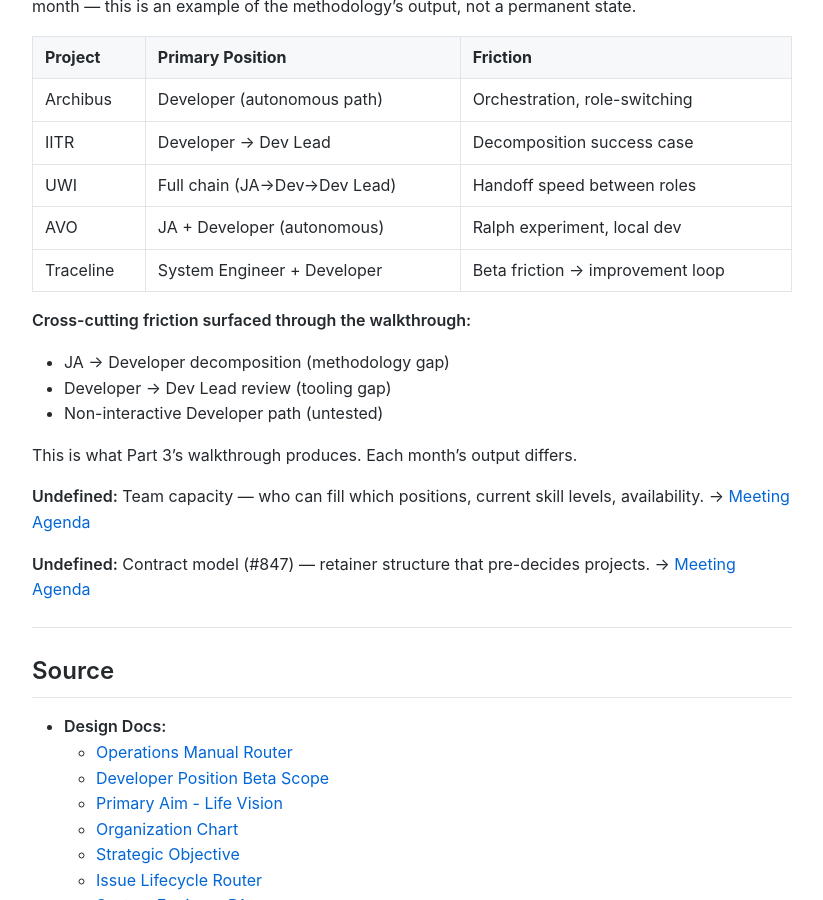
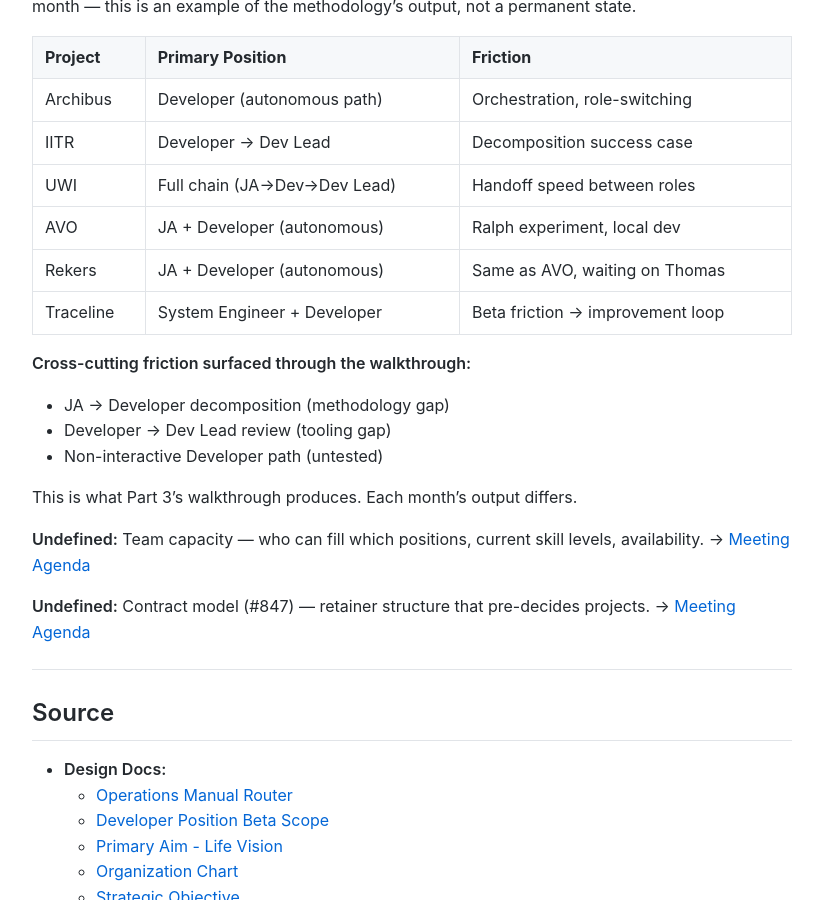
Before and after one commit to MariusWilsch/public-wilsch-ai-pages, a Jekyll site: the page built from project/soloforce/monthly-planning-system-design.md, in a window 1280 px wide and 900 px high, scrolled down 4432 px. Shown: the whole window, without its empty margins (228-1051 px from the left). Built offline with Jekyll 4.4.1, drawn with Linux system fonts in a browser that asks for light colours; our own code applies the rules of GitHub Pages for plain Markdown files.

Commit message:
Sync from hippocampus 2026-02-21

```diff
--- a/project/soloforce/monthly-planning-system-design.md
+++ b/project/soloforce/monthly-planning-system-design.md
@@ -128,6 +128,7 @@ The following project-position map was produced during the first walkthrough. It
 | IITR | Developer → Dev Lead | Decomposition success case |
 | UWI | Full chain (JA→Dev→Dev Lead) | Handoff speed between roles |
 | AVO | JA + Developer (autonomous) | Ralph experiment, local dev |
+| Rekers | JA + Developer (autonomous) | Same as AVO, waiting on Thomas |
 | Traceline | System Engineer + Developer | Beta friction → improvement loop |
 
 **Cross-cutting friction surfaced through the walkthrough:**
```
